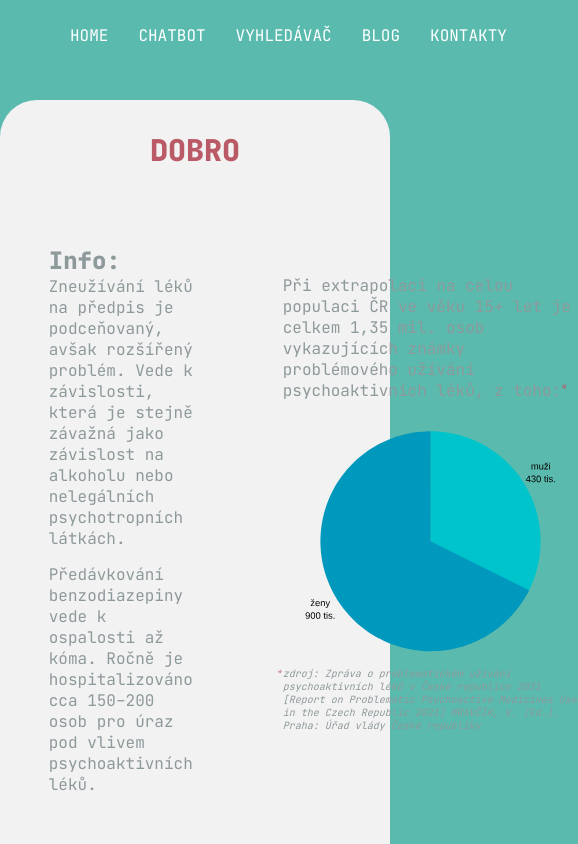
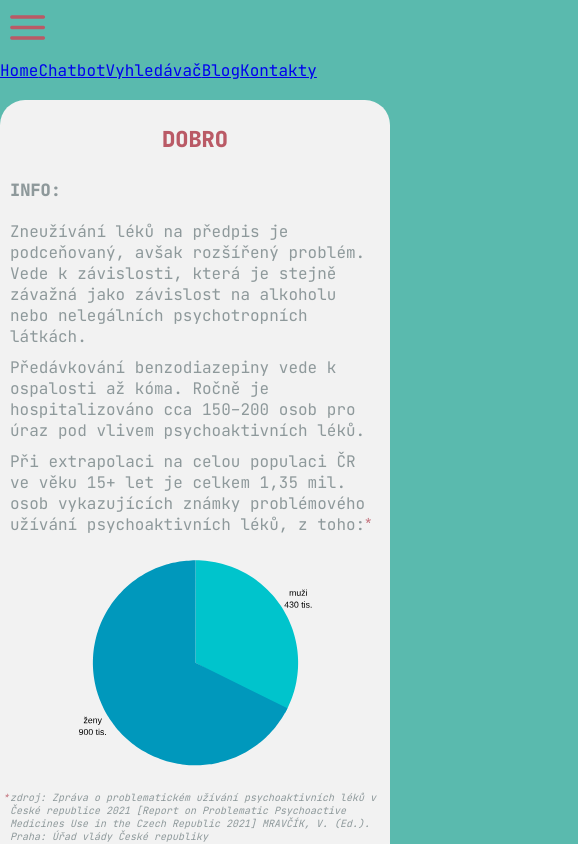
Before and after one commit to armvdd/project-react-girls, a React (Create React App) app: page / in a window 390 px wide. Shown: the top 844 px of the page, 578 px wide, since content can reach past the window. Built offline with nearby package versions, Linux system fonts and the light colour scheme.

Commit message:
mobil ver. home page, komponenty Main, částečně komponenty Menu

```diff
--- a/src/Pages/Home/home.css
+++ b/src/Pages/Home/home.css
@@ -3,21 +3,82 @@
   --btnKontaktyColor: #ba5a66;
   --btnKontaktyFontColor: #76c9c3;
 }
-
+/* mobile frst */
 .home {
   text-align: left;
+  padding: 10px;
 }
 
 .header-h1 {
   text-align: center;
   text-transform: uppercase;
-  font-size: 30px;
   font-weight: bold;
   color: var(--mainHeaderColor);
+  font-size: 22px;
+  margin-bottom: 25px;
 }
 
 .header-h2 {
   color: var(--h2HeaderColor);
+  text-transform: uppercase;
+  font-size: 17px;
+  margin-bottom: 20px;
+}
+
+.infostatsbox {
+  width: 100%;
+}
+
+.p--info__p1,
+.p--info__p2 {
+  margin-bottom: 10px;
+}
+
+.stats--psychograf {
+  display: block;
+  width: 275px;
+  margin: 25px auto;
+}
+
+.p--stats__p1__star {
+  font-size: 10px;
+  color: #ba5a66;
+  position: absolute;
+}
+
+.p--stats__p2 {
+  font-size: 10px;
+  font-style: italic;
+  margin-top: 12px;
+  position: relative;
+}
+
+.p--stats__p2__star {
+  color: #ba5a66;
+  font-size: 7px;
+  position: absolute;
+  left: -5.5px;
+}
+
+.alert {
+  margin-top: 25px;
+}
+
+.p--alert__p1,
+.p--alert__p2 {
+  margin-bottom: 10px;
+}
+
+.btn--kontakty {
+  max-width: 100px;
+  margin: 25px auto;
+}
+
+/* PC */
+@media screen and (min-width: 1200px) {
+  .header-h1 {
+    font-size: 30px;
+    margin-bottom: 0;
   }
 
   .infostatsbox {
@@ -31,6 +92,11 @@
   .info {
     flex: 1 0 45%;
     /*padding: 0 15px 0 30px; */
+  }
+
+  .header-h2 {
+    font-size: 20px;
+    margin-bottom: 0;
   }
 
   .p--info__p1 {
@@ -102,3 +168,4 @@
     max-width: 100px;
     margin: 0 auto;
   }
+}
--- a/src/components/Main/main.css
+++ b/src/components/Main/main.css
@@ -2,18 +2,37 @@
   --mainPartInsideBgColor: #f2f2f2;
   --mainPartDefaultFontColor: #8e999b;
 }
+/* mobile frst */
+
 .mainPart {
   background-color: var(--mainPartBgColor);
   color: var(--mainPartDefaultFontColor);
   width: 100%;
-  min-height: 720px;
+  min-height: 550px;
 }
 
 .mainPart-inside {
   background-color: var(--mainPartInsideBgColor);
-  border-radius: 37px;
+  border-radius: 25px;
   width: 100%;
-  min-height: 720px;
-  padding-top: 30px;
-  padding-bottom: 30px;
+  min-height: 550px;
+  padding-top: 15px;
+  padding-bottom: 15px;
 }
+
+/* PC */
+@media screen and (min-width: 1200px) {
+  .mainPart {
+    width: 100%;
+    min-height: 720px;
+  }
+
+  .mainPart-inside {
+    background-color: var(--mainPartInsideBgColor);
+    border-radius: 37px;
+    width: 100%;
+    min-height: 720px;
+    padding-top: 30px;
+    padding-bottom: 30px;
+  }
+}
--- a/src/components/Menu/index.jsx
+++ b/src/components/Menu/index.jsx
@@ -2,8 +2,11 @@ import React from "react";
 import { BrowserRouter, Switch, Route, Link } from "react-router-dom";
 import "./menu.css";
 
+import hamburgerMenu from "./ham-menu.svg";
+
 const Menu = () => {
   return (
+    <>
       <div className="menu">
         <Link to="/home" className="menuLink menuLink--home">
           Home
@@ -21,6 +24,33 @@ const Menu = () => {
           Kontakty
         </Link>
       </div>
+      <div className="menu-mobile">
+        <img src={hamburgerMenu} className="menu-mobile--img" />
+        <div className="menu-mobile--menu">
+          <Link to="/home" className="menuLink-mobile menuLink--home-mobile">
+            Home
+          </Link>
+          <Link to="/chatbot" className="menuLink-mobile menuLink--home-mobile">
+            Chatbot
+          </Link>
+          <Link
+            to="/vyhledavac"
+            className="menuLink-mobile menuLink--vyhledavac-mobile"
+          >
+            Vyhledávač
+          </Link>
+          <Link to="/blog" className="menuLink-mobile menuLink--blog-mobile">
+            Blog
+          </Link>
+          <Link
+            to="/kontakty"
+            className="menuLink-mobile menuLink--kontakty-mobile"
+          >
+            Kontakty
+          </Link>
+        </div>
+      </div>
+    </>
   );
 };
 
--- a/src/components/Menu/menu.css
+++ b/src/components/Menu/menu.css
@@ -3,7 +3,24 @@
   --menuHoverColor: #ba5a66;
 }
 
+/* mobile frst */
 .menu {
+  display: none;
+}
+
+.menu-mobile--img {
+  width: 55px;
+  padding: 10px;
+}
+
+/* PC */
+@media screen and (min-width: 1200px) {
+  .menu-mobile {
+    display: none;
+  }
+
+  .menu {
+    display: block;
     text-align: right;
     padding: 25px 70px;
   }
@@ -18,6 +35,8 @@
   .menuLink:hover {
     color: var(--menuHoverColor);
   }
+
   .menu-ul__li {
     display: inline-block;
   }
+}
```
Also changed, not shown: src/components/Menu/ham-menu.svg (added), 1 other file (tests, documents, lock files or other folders). Lines whose indentation alone changed are shown as unchanged.
